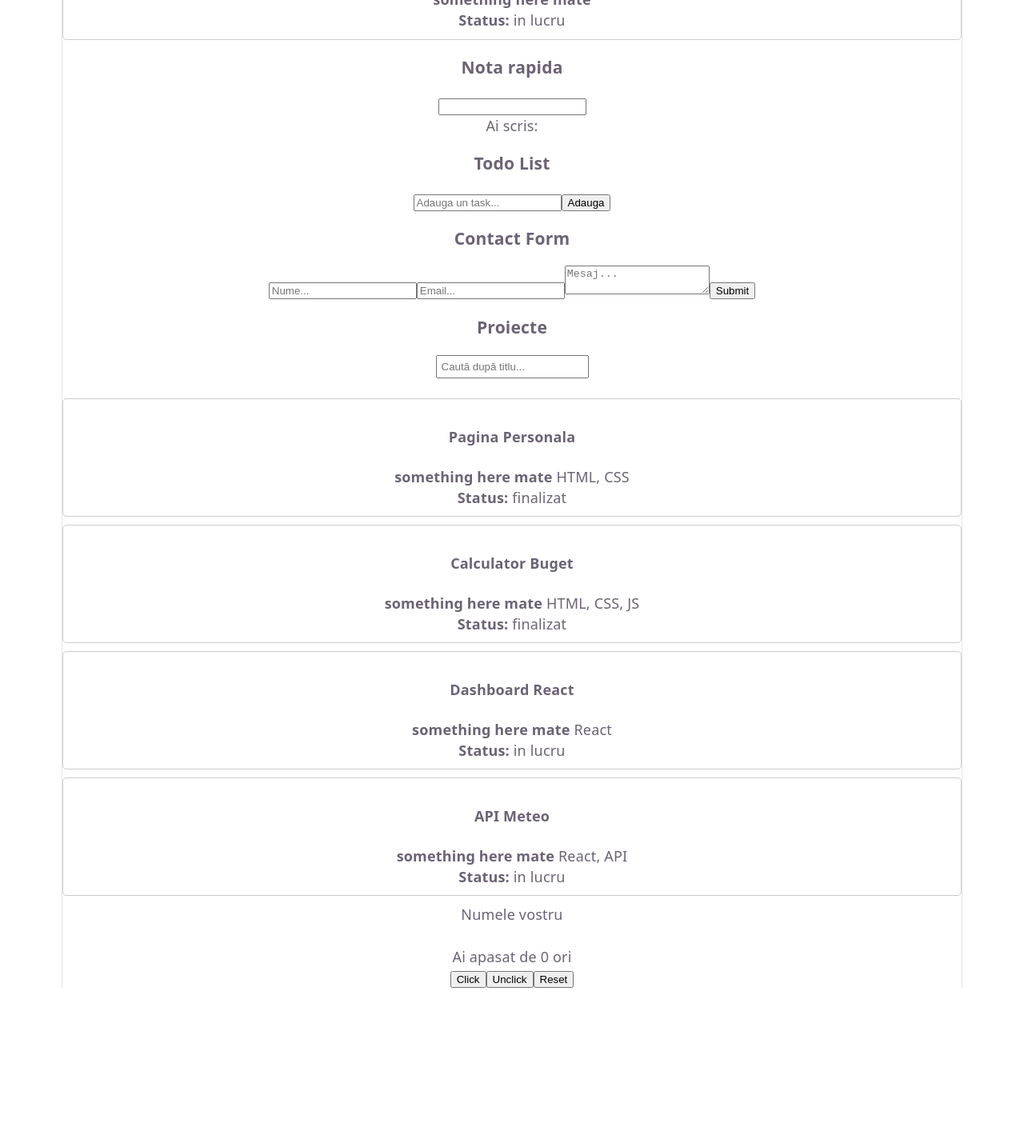
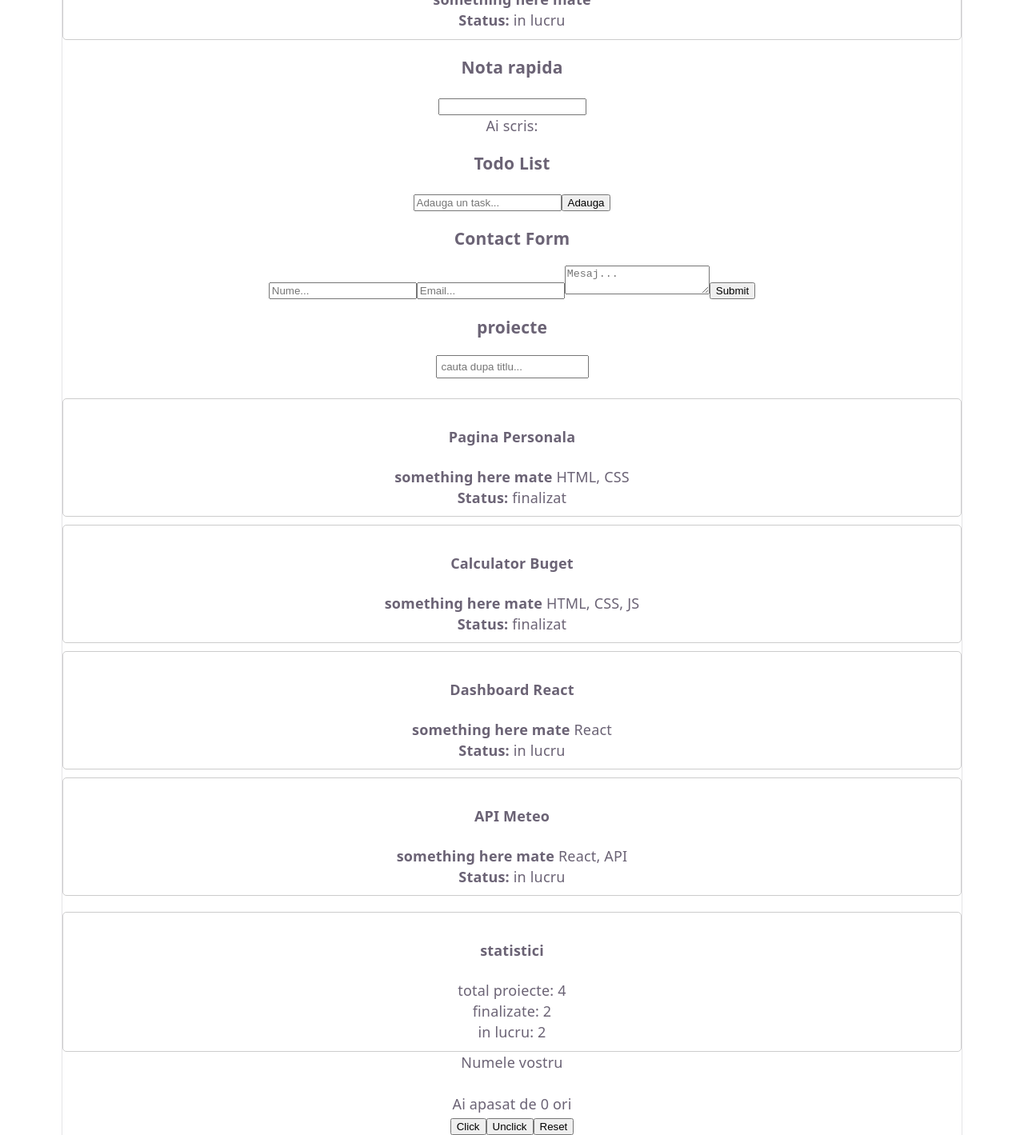
Before and after one commit to sub5ramattramain/Laborator_PW, a React (Vite) app: page /projects in a window 1280 px wide. Shown: the part 505-1924 px from the top of the page at 80% size. Before the commit the page ends 1740 px from the top, so only its background shows below. Built offline with nearby package versions, Linux system fonts and the light colour scheme.

Commit message:
terminat lab 6 exercitiul 4

```diff
--- a/src/ProjectList.jsx
+++ b/src/ProjectList.jsx
@@ -23,14 +23,16 @@ function ProjectList() {
 
   return (
     <div>
-      <h3>Proiecte</h3>
+      <h3>proiecte</h3>
+
       <input
         type="text"
-        placeholder="Caută după titlu..."
+        placeholder="cauta dupa titlu..."
         value={search}
         onChange={(e) => setSearch(e.target.value)}
         style={{ marginBottom: '15px', padding: '5px' }}
       />
+
       {projects
         .filter(function(project) {
           return project.title.toLowerCase().includes(search.toLowerCase());
@@ -38,6 +40,13 @@ function ProjectList() {
         .map(function(project) {
           return <Card key={project.id} {...project} />;
         })}
+
+      <div style={{ border: '1px solid #ccc', marginTop: '20px', padding: '10px', borderRadius: '5px' }}>
+        <h4>statistici</h4>
+        <p>total proiecte: {projects.length}</p>
+        <p>finalizate: {projects.filter(p => p.done).length}</p>
+        <p>in lucru: {projects.filter(p => !p.done).length}</p>
+      </div>
     </div>
   );
 }
```
